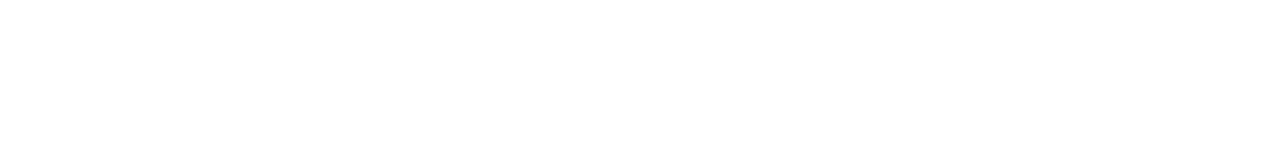
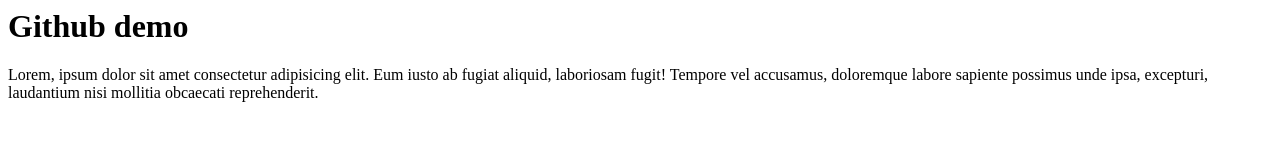
Before and after one commit to saslam1023/demo_rep, a plain HTML site: page index.html in a window 1280 px wide. Drawn offline with Linux system fonts and the light colour scheme.

Commit message:
added title and heading
added title heading and content

```diff
--- a/index.html
+++ b/index.html
@@ -3,11 +3,14 @@
 <head>
     <meta charset="UTF-8">
     <meta name="viewport" content="width=device-width, initial-scale=1.0">
-    <title>Document</title>
+    <title>Github demo</title>
 </head>
 
 <body>
-
+    <h1>Github demo</h1>
+    <p>Lorem, ipsum dolor sit amet consectetur adipisicing elit. Eum iusto ab fugiat aliquid, laboriosam fugit! Tempore
+        vel accusamus, doloremque labore sapiente possimus unde ipsa, excepturi, laudantium nisi mollitia obcaecati
+        reprehenderit.</p>
 </body>
 
 </html>
```
